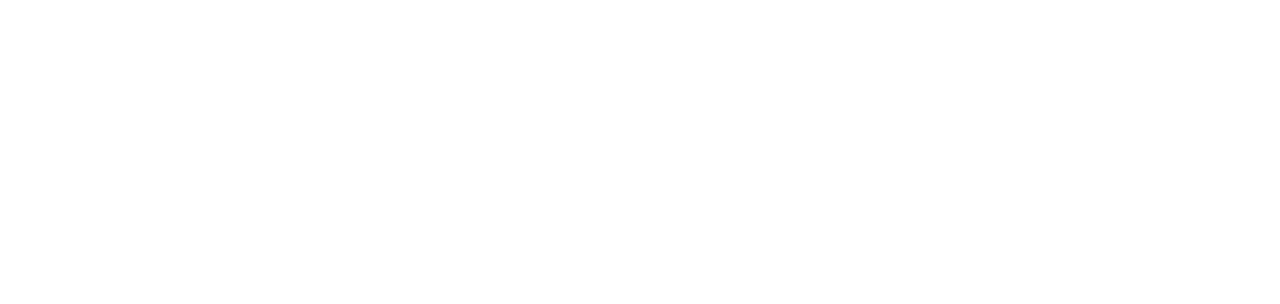
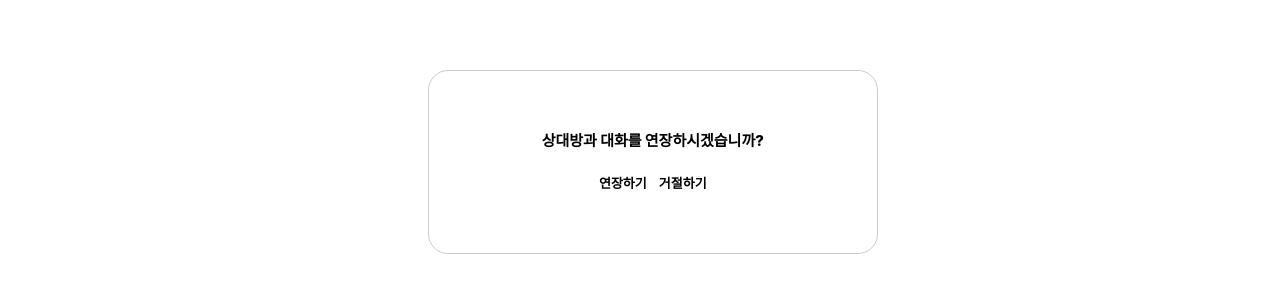
Before and after one commit to pigpgw/OHNEUL-front, a React (Create React App) app: page /chat in a window 1280 px wide. Shown: the part 198-502 px from the top of the page. Built offline with nearby package versions, Linux system fonts and the light colour scheme; no server answers.

Commit message:
✅ 대화 연장 모달창 추가

```diff
--- a/src/Components/Modal/ChatModal.tsx
+++ b/src/Components/Modal/ChatModal.tsx
@@ -19,6 +19,23 @@
       <ModalTitle>대화 상대를 찾고 있어요</ModalTitle>
       <ModalBtnContainer>
         <ModalBtn onClick={onClose}>취소</ModalBtn>
+      </ModalBtnContainer>
+    </ModalWrapper>
+  );
+};
+
+type ConsentModalProps =  {
+  onAgree: () => void;
+  onRefuse: () => void;
+}
+
+export const ConsentModal = ({ onAgree, onRefuse }:ConsentModalProps) => {
+  return (
+    <ModalWrapper>
+      <ModalTitle>상대방과 대화를 연장하시겠습니까?</ModalTitle>
+      <ModalBtnContainer>
+      <ModalBtn onClick={onAgree}>연장하기</ModalBtn>
+        <ModalBtn onClick={onRefuse}>거절하기</ModalBtn>
       </ModalBtnContainer>
     </ModalWrapper>
   );
--- a/src/pages/Chat.tsx
+++ b/src/pages/Chat.tsx
@@ -4,6 +4,7 @@
 import ChatInfo from 'Components/Chat/ChatInfo';
 import ChatMessages from 'Components/Chat/ChatMessages';
 import ChatInputForm from 'Components/Chat/ChatInputForm';
+import { ConsentModal } from 'Components/Modal/ChatModal';
 
 interface Message {
   msg: string;
@@ -103,6 +104,14 @@
     setMsg('');
   };
 
+  const onAgree = () => {
+    console.log('대화 연장 동의')
+  }
+
+  const onRefuse = () => {
+    console.log('대화 연장 거부')
+  }
+
   return (
     <>
       <ChatHeader
@@ -117,6 +126,7 @@
           <button onClick={addTime}>연장하기</button>
         </div>
       )}
+      <ConsentModal onAgree={onAgree} onRefuse={onRefuse}></ConsentModal>
       <ChatMessages messageList={messageList} />
       <ChatInputForm
         msgSubmitHandler={msgSubmitHandler}
```
